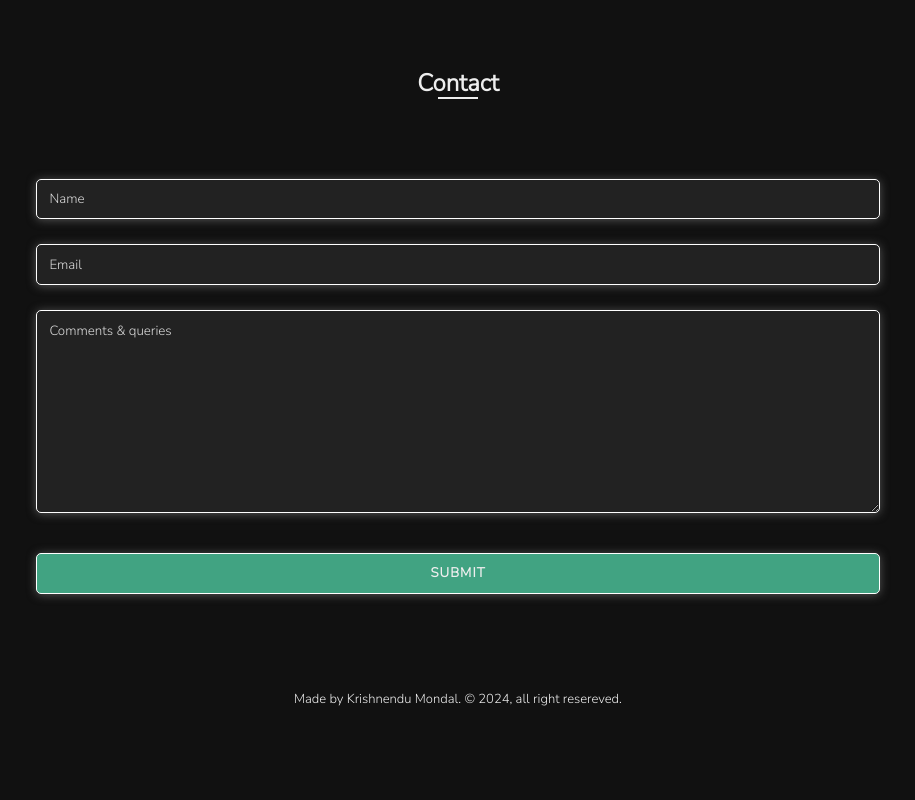
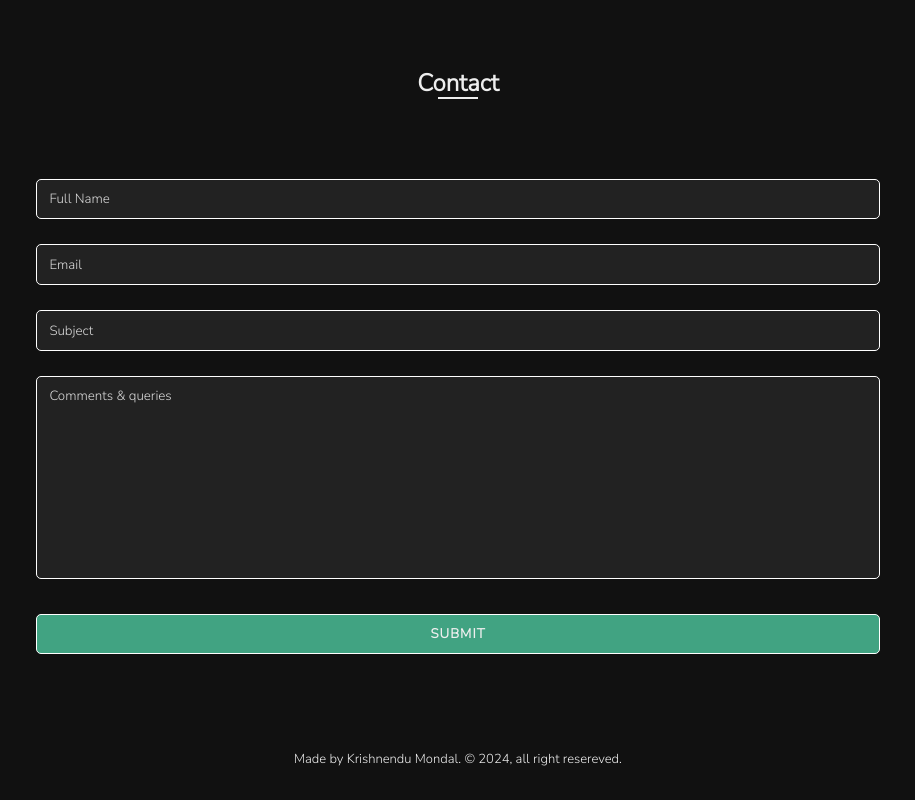
Before and after one commit to krishnendu-mondal/portfolio, a React (Vite) app: page / in a window 1280 px wide. Shown: the part 3209-4009 px from the top of the page, without its empty margins (182-1097 px from the left). Before the commit the page ends 3949 px from the top, so only its background shows below. Built offline with nearby package versions, Linux system fonts and the light colour scheme.

Commit message:
updated contact form, its now functional

```diff
--- a/package.json
+++ b/package.json
@@ -10,6 +10,7 @@
     "preview": "vite preview"
   },
   "dependencies": {
+    "@emailjs/browser": "^4.4.1",
     "@fortawesome/react-fontawesome": "^0.2.0",
     "react-dom": "^18.2.0",
     "react-icons": "^5.0.1",
--- a/src/components/Contact/Contact.jsx
+++ b/src/components/Contact/Contact.jsx
@@ -1,17 +1,80 @@
-import React from 'react'
-import './ContactStyles.css'
+import React, { useRef, useState } from "react";
+import emailjs from "@emailjs/browser";
+import "./ContactStyles.css";
+import { PiWarningCircle } from "react-icons/pi";
+import { IoIosCheckmarkCircleOutline } from "react-icons/io";
 
 function Contact() {
+  const form = useRef();
+  const [loaderToast, setLoaderToast] = useState(false);
+  const [successToast, setSuccessToast] = useState(false);
+  const [errorToast, setErrorToast] = useState(false);
+  const [emptyFieldErrorToast, setEmptyFieldErrorToast] = useState(false);
+
+
+  const sendEmail = (e) => {
+    setSuccessToast(false);
+    setErrorToast(false);
+    setEmptyFieldErrorToast(false);
+    setLoaderToast(true);
+    e.preventDefault();
+
+    const formData = {
+      name:e.target.name.value,
+      email:e.target.email.value,
+      subject:e.target.subject.value,
+      message:e.target.message.value
+    }
+    if(formData.name.trim() ==='' || formData.email.trim()==='' || formData.subject.trim()==='' || formData.message.trim()===''){
+      setLoaderToast(false);
+      setEmptyFieldErrorToast(true);
+    }else{
+      emailjs.sendForm("service_sigel78", "template_62m8rfr", form.current, {
+          publicKey: "Vd53Bra3S4rezmZDt",
+      })
+      .then(() => {
+            e.target.reset();
+            setLoaderToast(false);
+            setSuccessToast(true);
+          },
+          () => {
+            e.target.reset();
+            setLoaderToast(false);
+            setErrorToast(true);
+          }
+      );
+    }
+  };
+
   return (
-    <>
-      <form>
-        <input type="text" name="name" id="name" placeholder='Name'/>
-        <input type="email" name="email" id="email" placeholder='Email'/>
-        <textarea type="textarea" name="text_content" rows={10} cols={10} placeholder='Comments & queries'/>
-        <button type="button">Submit</button>
-      </form>
-    </>
-  )
+    <form ref={form} onSubmit={sendEmail}>
+      <input type="text" name="name" id="name" placeholder="Full Name" />
+      <input type="email" name="email" id="email" placeholder="Email" />
+      <input type="text" name="subject" id="subject" placeholder="Subject" />
+      <textarea type="textarea" name="message" rows={10} placeholder="Comments & queries" />
+
+      {
+        loaderToast && <div className="loader"></div>
+      }
+
+      {
+        emptyFieldErrorToast && <div className="notification notification-error">
+          <PiWarningCircle size={18} style={{fill:"crimson"}}/>Input fields can't be empty.</div>
+      }
+      {
+        successToast && <div className="notification notification-success">
+          <IoIosCheckmarkCircleOutline size={18} style={{fill:"lightgreen"}}/> Success! Email sent Successfully.</div>
+      }
+
+      {
+        errorToast && <div className="notification notification-error">
+          <PiWarningCircle size={18} style={{fill:"crimson"}}/> Something went wrong! Email did not sent.</div>
+      }
+
+
+      <button type="submit" value="submit">Submit</button>
+    </form>
+  );
 }
 
-export default Contact
+export default Contact;
--- a/src/components/Contact/ContactStyles.css
+++ b/src/components/Contact/ContactStyles.css
@@ -19,11 +19,22 @@ form input, form textarea, form button{
     border: 1px solid #fff;
     border-radius: 5px;
     background: rgba(255, 255, 255, 0.07);
-    box-shadow: 0px 1px 10px #555;
+    /* box-shadow: 0px 1px 10px #555; */
+    transition: all ease .2s;
+}
+form input:focus, form textarea:focus{
+    border-color: aquamarine;
+    box-shadow: 0px 1px 10px rgba(76, 196, 156, 0.75);
+}
+form input:focus::placeholder, form textarea:focus::placeholder{
+    color: #bbb;
+}
+form textarea{
+    resize: none;
 }
 
 form button{
-    margin-top: 15px;
+    margin-top: 10px;
     cursor: pointer;
     text-transform: uppercase;
     font-weight: 600;
@@ -39,3 +50,31 @@ form button:hover{
 form input::placeholder, form textarea::placeholder{
     color: #dadada;
 }
+
+form .notification{
+    display: flex;
+    align-items: center;
+    gap: 4px;
+    font-size: 13px;
+}
+
+form .notification-success{
+    color: lightgreen;
+}
+form .notification-error{
+    color: crimson;
+}
+
+form .loader {
+    border: 2px solid #fff;
+    border-top: 2px solid #000;
+    border-radius: 100%;
+    width: 25px;
+    height: 25px;
+    animation: spin 1.5s linear infinite;
+  }
+
+  @keyframes spin {
+    0% { transform: rotate(0deg); }
+    100% { transform: rotate(360deg); }
+  }
```
Also changed, not shown: 1 other file (tests, documents, lock files or other folders).
